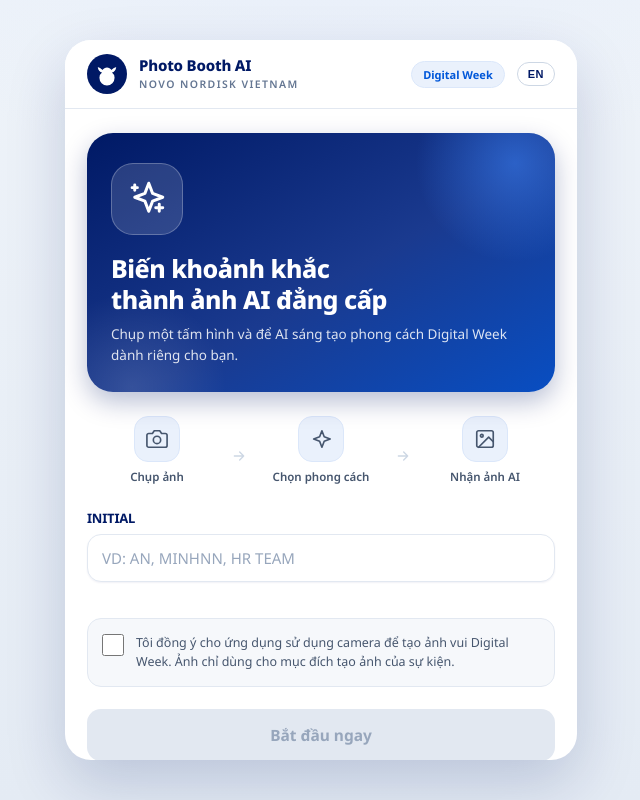
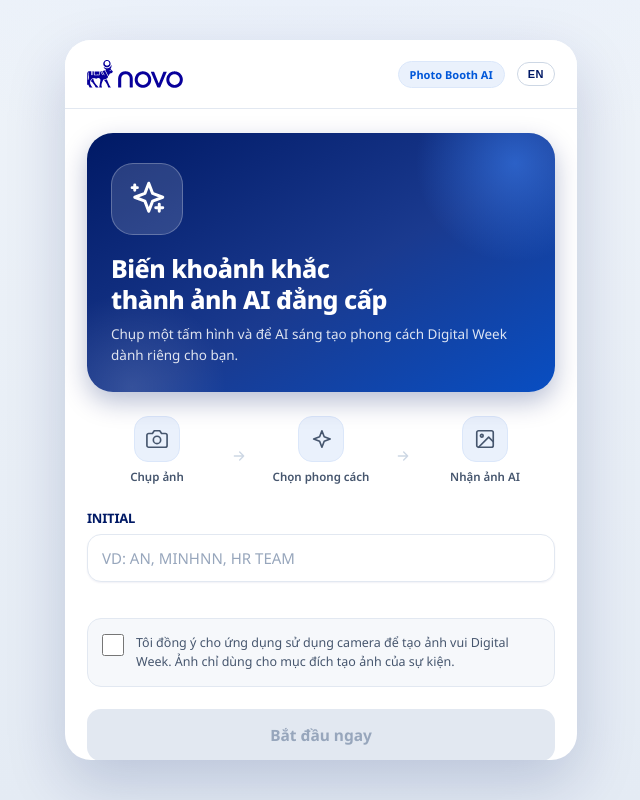
Before and after one commit to buzzdeptrai/photobooth-app, a website: page public/index.html in a window 1280 px wide. Shown: the whole page, without its empty margins (319-959 px from the left). Drawn offline with Linux system fonts and the light colour scheme; no server answers.

Commit message:
Use official Novo logo and simplify header

```diff
--- a/public/index.html
+++ b/public/index.html
@@ -134,23 +134,11 @@
     }
 
     .brand-logo {
-      width: 40px;
       height: 40px;
-      min-width: 40px;
-      border-radius: 50%;
-      background: var(--navy);
-      color: var(--white);
       display: flex;
       align-items: center;
-      justify-content: center;
-    }
-    .brand-logo svg { width: 26px; height: 26px; }
-
-    .brand-text h1 { font-size: 15px; font-weight: 800; color: var(--navy); letter-spacing: -0.2px; line-height: 1.1; }
-    .brand-text p {
-      font-size: 10.5px; color: var(--gray-500); margin-top: 3px;
-      font-weight: 600; text-transform: uppercase; letter-spacing: 1.4px;
-    }
+    }
+    .brand-logo img { height: 28px; width: auto; display: block; }
     .header-badge {
       margin-left: auto;
       font-size: 11px;
@@ -161,6 +149,7 @@
       padding: 5px 11px;
       border-radius: 999px;
     }
+
     .lang-toggle {
       font-size: 11px;
       font-weight: 800;
@@ -564,14 +553,10 @@
   <div class="app-container">
     <!-- Header -->
     <header class="app-header">
-      <div class="brand-logo" aria-hidden="true">
-        <svg viewBox="0 0 48 48" fill="currentColor"><path d="M7 11c.4 6.2 3.9 9.3 7.8 10.4A11.8 11.8 0 0 0 10 31a14 14 0 0 0 28 0 11.8 11.8 0 0 0-4.8-9.6C37.1 20.3 40.6 17.2 41 11c0 0-5.3 1.6-8.7 5.6-2-2.9-5-4.8-8.3-4.8s-6.3 1.9-8.3 4.8C12.3 12.6 7 11 7 11z"/><circle cx="18.5" cy="29" r="2.4" fill="#fff"/><circle cx="29.5" cy="29" r="2.4" fill="#fff"/></svg>
+      <div class="brand-logo">
+        <img src="/novo-logo.svg" alt="Novo Nordisk">
       </div>
-      <div class="brand-text">
-        <h1>Photo Booth AI</h1>
-        <p>Novo Nordisk Vietnam</p>
-      </div>
-      <span class="header-badge">Digital Week</span>
+      <span class="header-badge">Photo Booth AI</span>
       <button class="lang-toggle" id="btnLang" type="button" aria-label="Switch language">EN</button>
     </header>
 
```
Also changed, not shown: public/novo-logo.svg (added).
